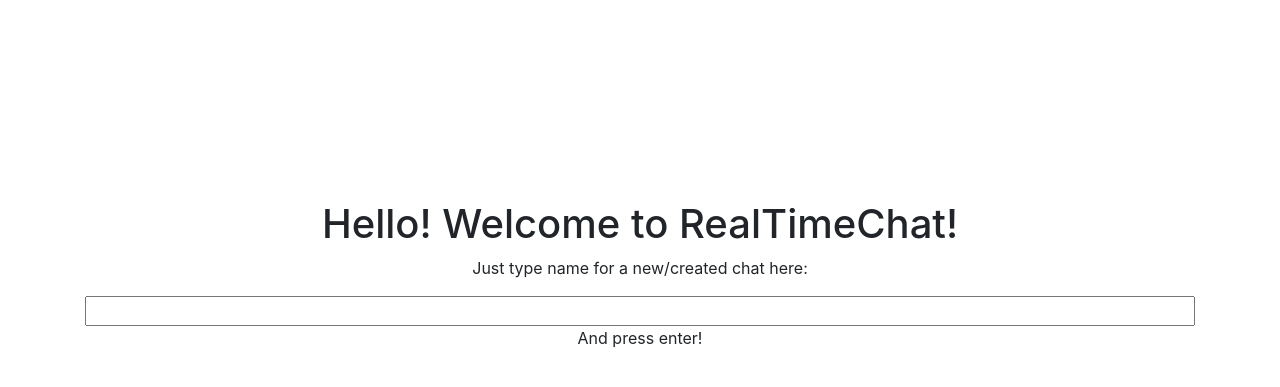
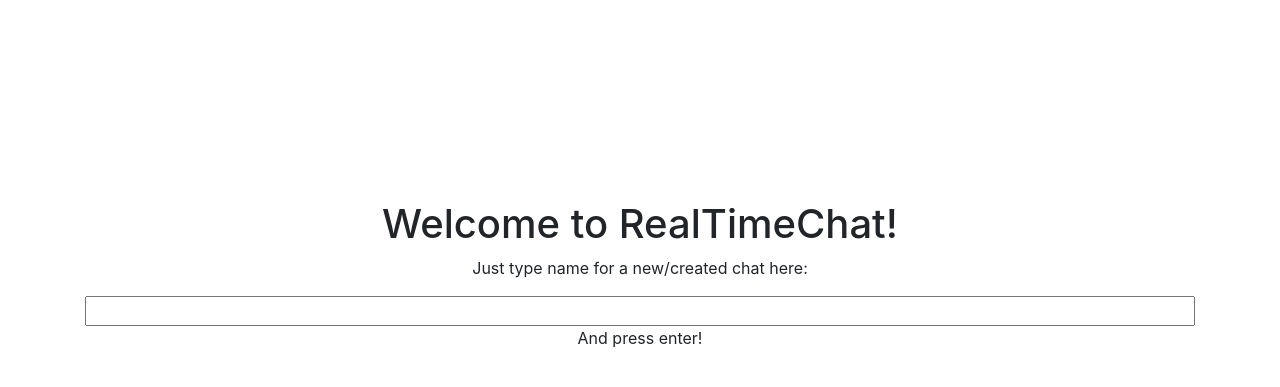
Before and after one commit to kankeinai/RealTime-Chat, a Django app: page / in a window 1280 px wide. Shown: the top 387 px of the page. Run offline with Django 3.2, Linux system fonts and the light colour scheme; some libraries are stand-ins or nearby versions.

Commit message:
Update index.html

```diff
--- a/chatapp/templates/index.html
+++ b/chatapp/templates/index.html
@@ -7,7 +7,7 @@
 </head>
 <body>
     <div class="container" style="position: relative; top:25%;">
-        <h1 style="text-align: center;"> Hello! Welcome to RealTimeChat!  </h1>
+        <h1 style="text-align: center;"> Welcome to RealTimeChat!  </h1>
         <p style="text-align: center;"> Just type name for a new/created chat here:</p>
         <input  id="input" onkeydown="if(event.keyCode == 13) return send(this) " type="text" style="width: 100%;" >
        <p style="text-align: center;">And press enter!</p>
```
